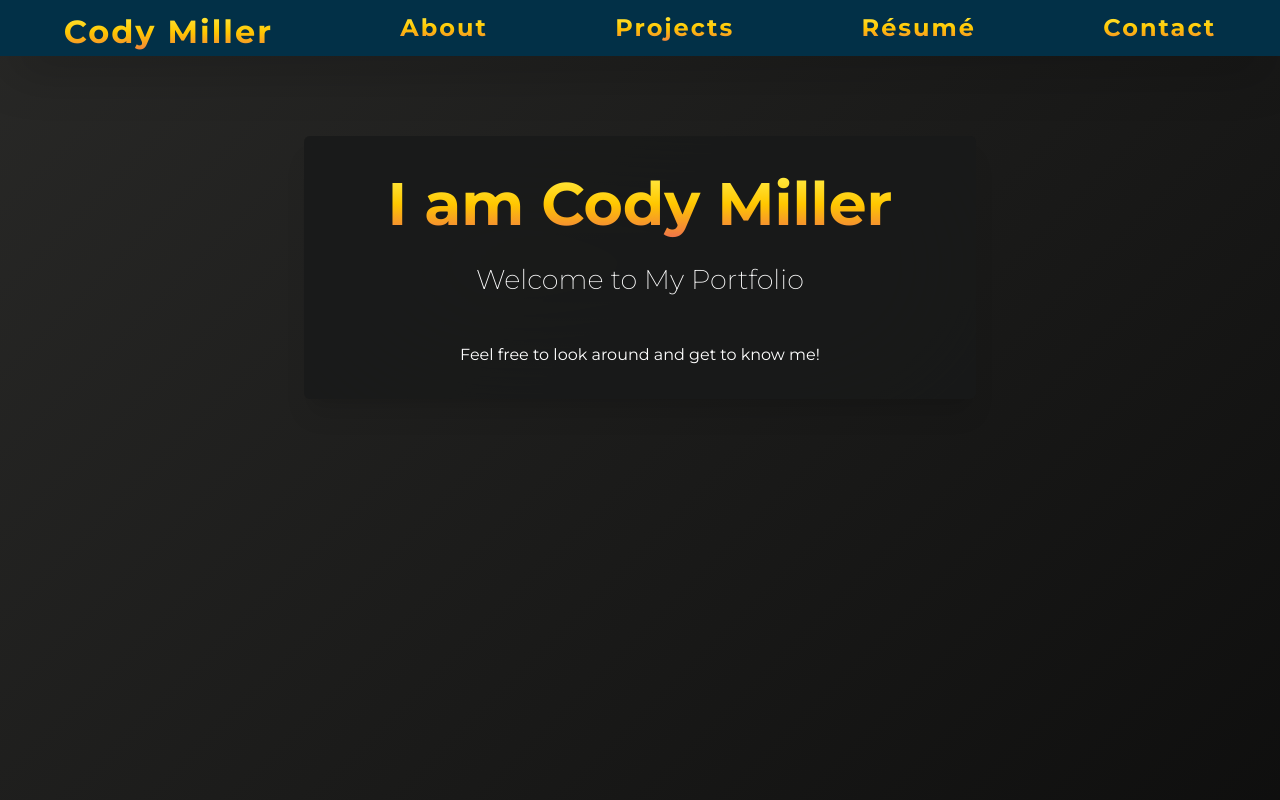
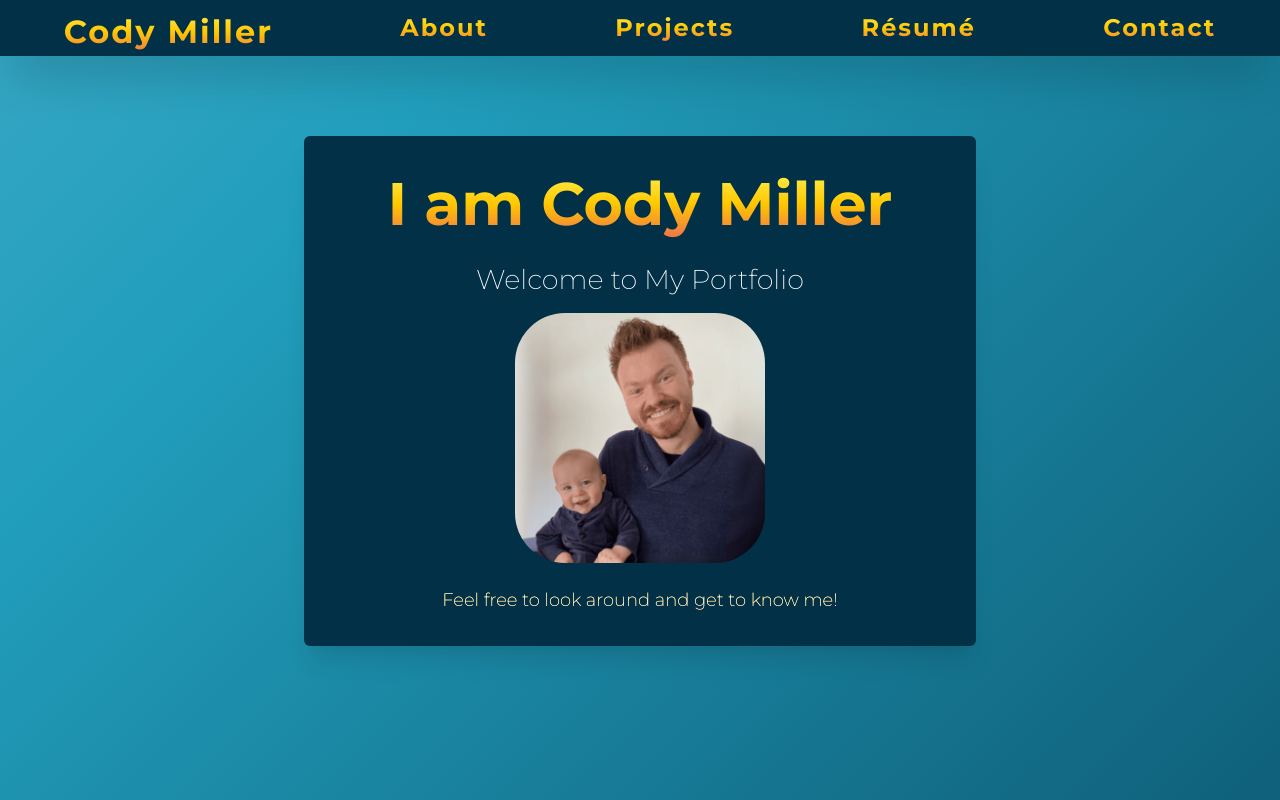
Before and after one commit to CJMiller17/portfolio, a React (Vite) app: page / in a window 1280 px wide. Built offline with nearby package versions, Linux system fonts and the light colour scheme; a web font is replaced by a local one.

Commit message:
Background color is all the same.

```diff
--- a/src/About.jsx
+++ b/src/About.jsx
@@ -67,7 +67,7 @@ const About = () => {
               bgGradient="linear(to bottom, #FFB703, #FB8500)"
               bgClip="text"
             >
-              A little about me
+              A Little About Me
             </Heading>
             {aboutSections.map((section, index) => (
               <Flex
@@ -83,7 +83,7 @@ const About = () => {
                   alt={section.imgAlt}
                   borderRadius="full"
                 />
-                <Text fontSize="lg" fontFamily="Montserrat" color="white" maxW="sm">
+                <Text fontSize="md" fontFamily="Montserrat" fontWeight="450" color="white" maxW="sm">
                   {section.text}
                 </Text>
               </Flex>
--- a/src/Contact.jsx
+++ b/src/Contact.jsx
@@ -20,7 +20,7 @@ function Contact() {
       <CardBody
         // py={{ base: "0", sm: "8" }}
         // px={{ base: "4", sm: "4" }}
-        bg="linear-gradient(to bottom, black, gray)"
+        bg="#023047"
         borderRadius="lg"
         boxShadow="dark-lg"
         margin="3rem"
@@ -40,7 +40,7 @@ function Contact() {
           fontWeight="semi-bold"
           m="1rem"
         >
-          Feel free to contact me here:
+          Get in touch with me here — I’d love to chat!
         </Text>
         <Stack
           direction="row"
--- a/src/HomePage.jsx
+++ b/src/HomePage.jsx
@@ -6,6 +6,7 @@ import {
   Stack,
   Text,
   ButtonGroup,
+  Image
 } from "@chakra-ui/react";
 
 const Homepage = () => {
@@ -22,9 +23,8 @@ const Homepage = () => {
         <Box
           py={{ base: "0", sm: "8" }}
           px={{ base: "4", sm: "10" }}
-          bg="rgba(24, 25, 26, 0.8)"
+          bg="#023047"
           borderRadius="md"
-          borderColor="white"
           border
           boxShadow="xl"
           style={{
@@ -50,14 +50,28 @@ const Homepage = () => {
               fontSize="1.7rem"
               color="white"
               mt="0"
+              mb="-.5rem"
               textAlign="center"
-              // textShadow="2px 1px 0px  gray"
             >
               Welcome to My Portfolio
             </Heading>
-            <p className="home-page-paragraph">
+            <Image
+              boxSize="250px"
+              objectFit="cover"
+              src="src/assets/HomePage.jpeg"
+              alt="A picture of myself holding my son. We are both wearing a blue sweater"
+              borderRadius="50px"
+              alignSelf="center"
+            />
+            <Text
+              fontFamily="Montserrat"
+              fontSize="lg"
+              fontWeight="250"
+              color="white"
+              textAlign="center"
+            >
               Feel free to look around and get to know me!
-            </p>
+            </Text>
           </Stack>
         </Box>
       </Stack>
--- a/src/Projects.jsx
+++ b/src/Projects.jsx
@@ -122,6 +122,7 @@ export default function ProjectsCarousel() {
             display="flex"
             flexDirection="column"
             height="93%"
+            bg="#023047"
             onMouseEnter={() => setHovered(index)}
             onMouseLeave={() => setHovered(null)}
           >
@@ -150,12 +151,16 @@ export default function ProjectsCarousel() {
             }
             <Stack p="4">
               <CardBody mt="-10" maxH="120px">
-                <Heading size="md" noOfLines={1}>
+                <Heading
+                  size="md"
+                  noOfLines={1}
+                  color="white"
+                >
                   {card.title}
                 </Heading>
                 <Text
                   fontSize=".9rem"
-                  color="black"
+                  color="white"
                   maxHeight="90px"
                   noOfLines={4}
                 >
--- a/src/main.jsx
+++ b/src/main.jsx
@@ -30,7 +30,8 @@ const customTheme = extendTheme({
   styles: {
     global: {
       body: {
-        background: "linear-gradient(-45deg, black, #333331, black)",
+        background:
+          "linear-gradient(-45deg, #023047, #219EBC, #8ECAE6, #FFB703)",
         backgroundSize: "400% 400%",
         animation: "gradient 12s ease infinite",
         height: "100vh",
```
Also changed, not shown: src/assets/HomePage.jpeg (added).
